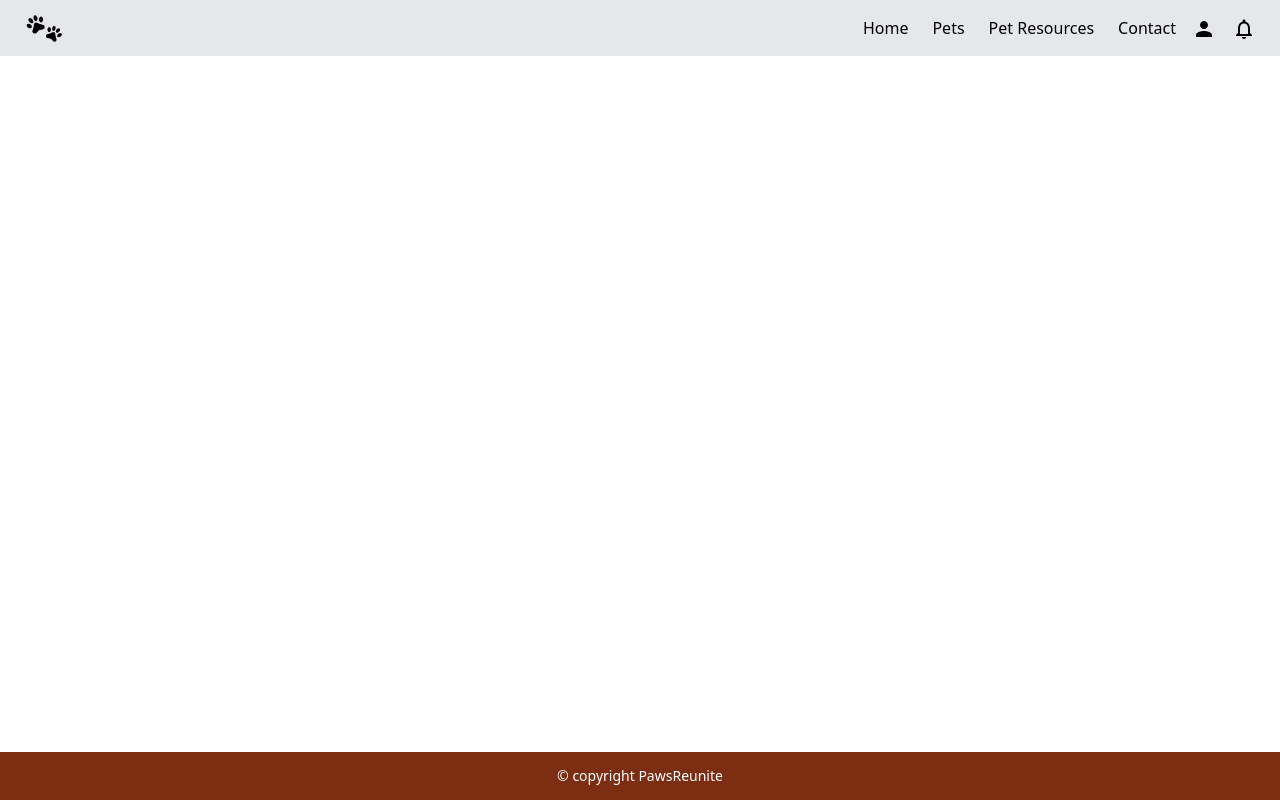
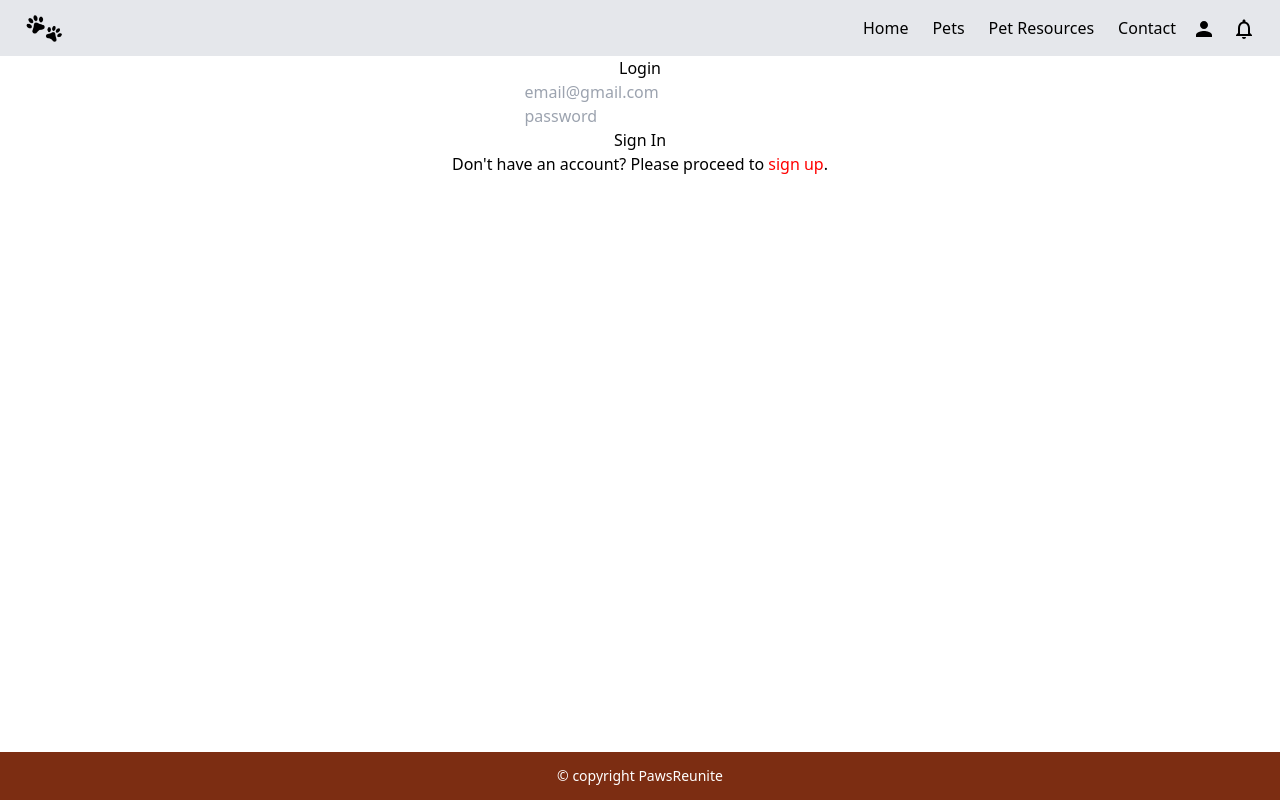
Before and after one commit to InnovatrixGroup/PawsReunite-Frontend, a React (Create React App) app: page /signin in a window 1280 px wide. Built offline with nearby package versions, Linux system fonts and the light colour scheme; no server answers.

Commit message:
added sign in page

```diff
--- a/src/App.js
+++ b/src/App.js
@@ -2,7 +2,7 @@ import "./App.css";
 import { Routes, Route, Outlet } from "react-router-dom";
 import Navbar from "./components/Navbar";
 import HomePage from "./pages/HomePage";
-import LoginPage from "./pages/LoginPage";
+import SigninPage from "./pages/SigninPage";
 import SignupPage from "./pages/SignupPage";
 import PetPostsPage from "./pages/pets/PetPostsPage";
 import SinglePostPage from "./pages/pets/SinglePostPage";
@@ -21,7 +21,7 @@ function App() {
       <NavbarNew />
       <Routes>
         <Route path="/" element={<HomePage />} />
-        <Route path="/login" element={<LoginPage />} />
+        <Route path="/signin" element={<SigninPage />} />
         <Route path="/signup" element={<SignupPage />} />
         <Route path="/pets" element={<Outlet />}>
           <Route index element={<PetPostsPage />} />
--- a/src/components/NavbarNew.css
+++ b/src/components/NavbarNew.css
@@ -1,5 +1,6 @@
 .navbar {
   z-index: 9999;
+  position: relative;
 }
 
 .navbar__menu-icon-bar {
--- a/src/pages/LoginPage.jsx
+++ /dev/null
@@ -1,7 +0,0 @@
-export default function LoginPage() {
-  return (
-    <div>
-      <h1>Login Page</h1>
-    </div>
-  );
-}
--- /dev/null
+++ b/src/pages/SigninPage.jsx
@@ -0,0 +1,82 @@
+import { useForm } from "react-hook-form";
+import { useState } from "react";
+import { useLocalStorage } from "react-use";
+import { useNavigate } from "react-router-dom";
+
+const api = process.env.REACT_APP_DATABASE_URL;
+
+export default function SigninPage() {
+  const { register, handleSubmit } = useForm();
+  const [responseErrors, setResponseErrors] = useState(null);
+  const [JWT, setJWT] = useLocalStorage("JWT", null);
+  const [authenticated, setAuthenticated] = useState(false);
+  const navigate = useNavigate();
+
+  const onSubmit = async (data) => {
+    try {
+      const response = await fetch(`${api}/users/signin`, {
+        method: "POST",
+        headers: {
+          "Content-type": "application/json"
+        },
+        validateStatus: false,
+        body: JSON.stringify(data)
+      });
+
+      const jsonData = await response.json();
+
+      if (response.ok) {
+        // save JWT token to local storage
+        setJWT(jsonData.JWTtoken);
+        setAuthenticated(true);
+        setResponseErrors(null);
+        // redirect to home page after signin done
+        setTimeout(() => {
+          navigate("/");
+        }, 2000);
+      } else {
+        setResponseErrors(jsonData.error);
+      }
+    } catch (error) {
+      console.log(error);
+    }
+  };
+
+  return (
+    <div>
+      <h1>Login</h1>
+      <p>{responseErrors && "Invalid email or password"}</p>
+      <form onSubmit={handleSubmit(onSubmit)}>
+        <div>
+          <input
+            placeholder="email@gmail.com"
+            type="text"
+            name="email"
+            onInput={() => setResponseErrors(null)}
+            {...register("email", { required: true })}
+          />
+        </div>
+        <div>
+          <input
+            placeholder="password"
+            type="text"
+            name="password"
+            onInput={() => setResponseErrors(null)}
+            {...register("password", { required: true })}
+          />
+        </div>
+        <div>
+          <button type="submit">Sign In</button>
+        </div>
+      </form>
+      <p>
+        Don't have an account? Please proceed to{" "}
+        <a href="/signup" style={{ color: "red" }}>
+          sign up
+        </a>
+        .
+      </p>
+      {authenticated && <p>Sign in successfully. Redirecting to home page...</p>}
+    </div>
+  );
+}
--- a/src/pages/SignupPage.jsx
+++ b/src/pages/SignupPage.jsx
@@ -1,12 +1,15 @@
 import { useForm } from "react-hook-form";
 import { useState } from "react";
 import { useLocalStorage } from "react-use";
+import { useNavigate } from "react-router-dom";
 
 const api = process.env.REACT_APP_DATABASE_URL;
 
 export default function SignupPage() {
   const [responseErrors, setResponseErrors] = useState(null);
   const [JWT, setJWT] = useLocalStorage("JWT", null);
+  const [authenticated, setAuthenticated] = useState(false);
+  const navigate = useNavigate();
 
   //useForm is a custom hook that allows us to register inputs and validate fields
   const {
@@ -33,7 +36,12 @@ export default function SignupPage() {
         } else {
           // save JWT token to local storage
           setJWT(data.JWTtoken);
+          setAuthenticated(true);
           setResponseErrors(null);
+          // redirect to home page after signup done
+          setTimeout(() => {
+            navigate("/");
+          }, 2000);
         }
       })
       .catch((error) => {
@@ -116,6 +124,7 @@ export default function SignupPage() {
         </a>
         .
       </p>
+      {authenticated && <p>Sign up successfully. Redirecting to home page...</p>}
     </div>
   );
 }
```
